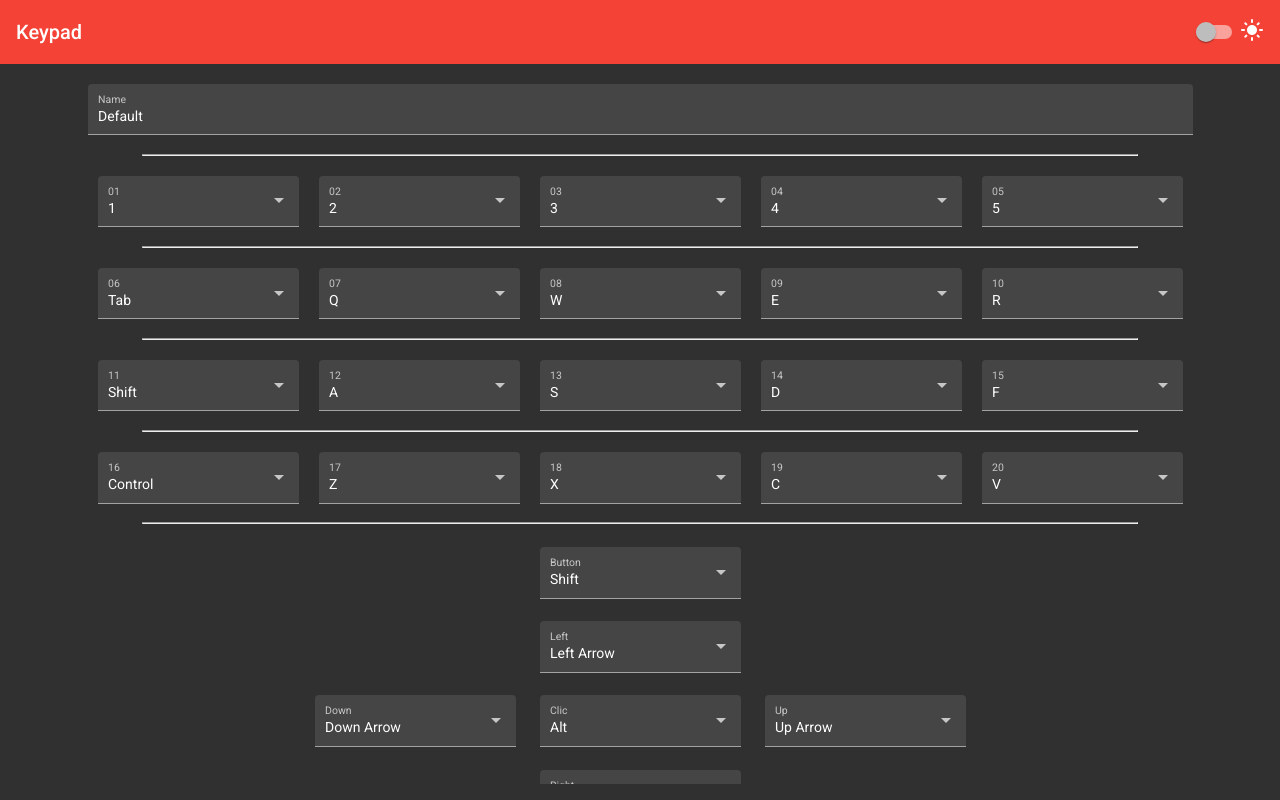
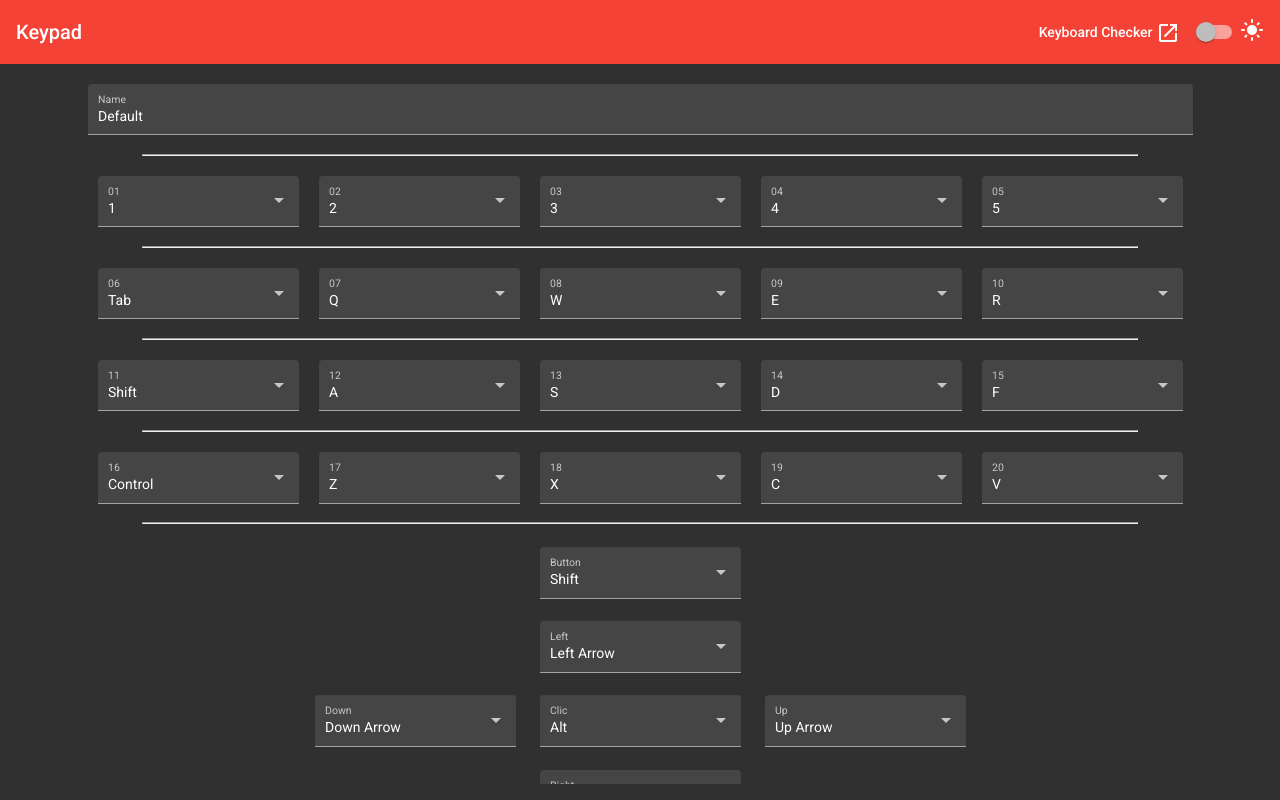
Before and after one commit to willoucom/keypad, an Angular app: page / in a window 1280 px wide. Built offline with nearby package versions, Linux system fonts and the light colour scheme.

Commit message:
feat: add link to keyboardchecker.com

```diff
--- a/src/app/toolbar/toolbar.component.ts
+++ b/src/app/toolbar/toolbar.component.ts
@@ -6,7 +6,9 @@ import { Component, OnInit } from '@angular/core';
   <mat-toolbar color="primary">
     <mat-toolbar-row>
       <span>Keypad</span>
+      <span>&nbsp;</span>
       <span class="example-spacer"></span>
+      <a mat-button href="https://keyboardchecker.com/" target="_blank">Keyboard Checker <mat-icon>launch</mat-icon></a>
       <app-theme-slide></app-theme-slide>
     </mat-toolbar-row>
   </mat-toolbar>
```
